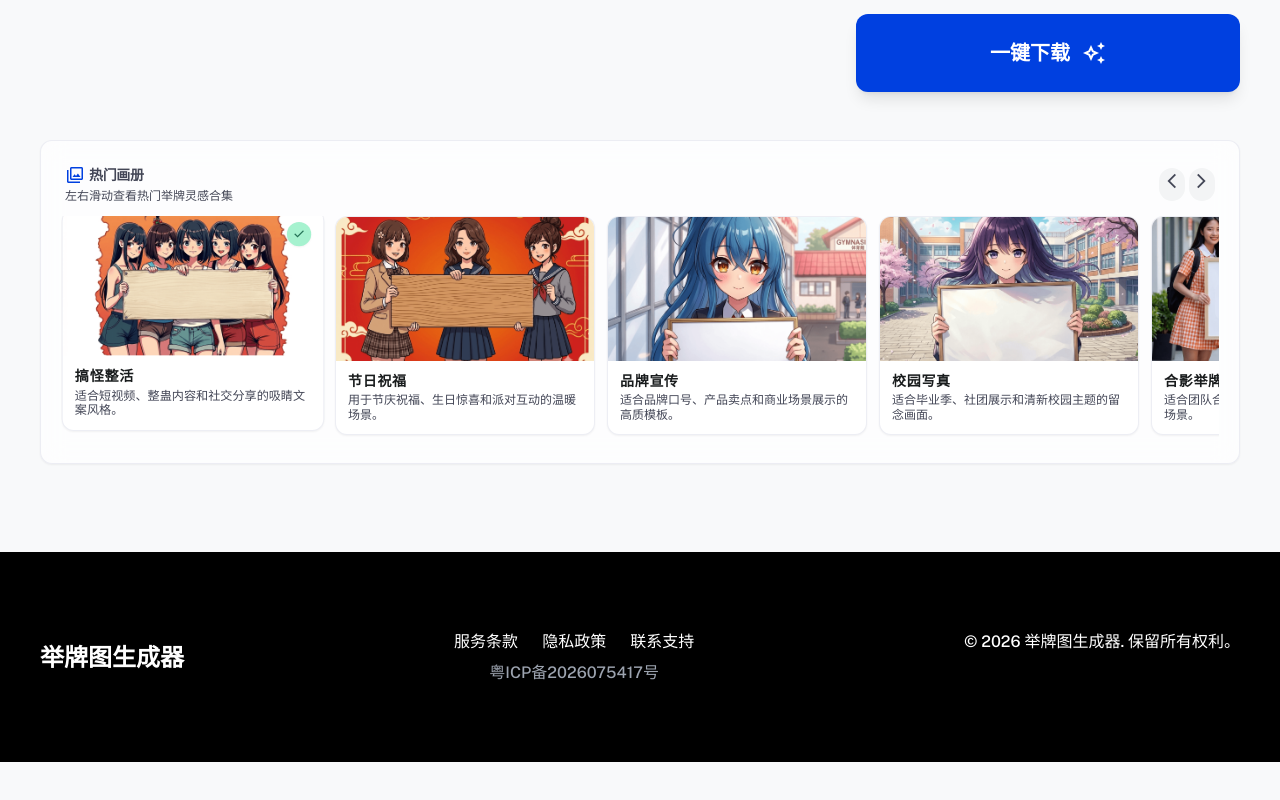
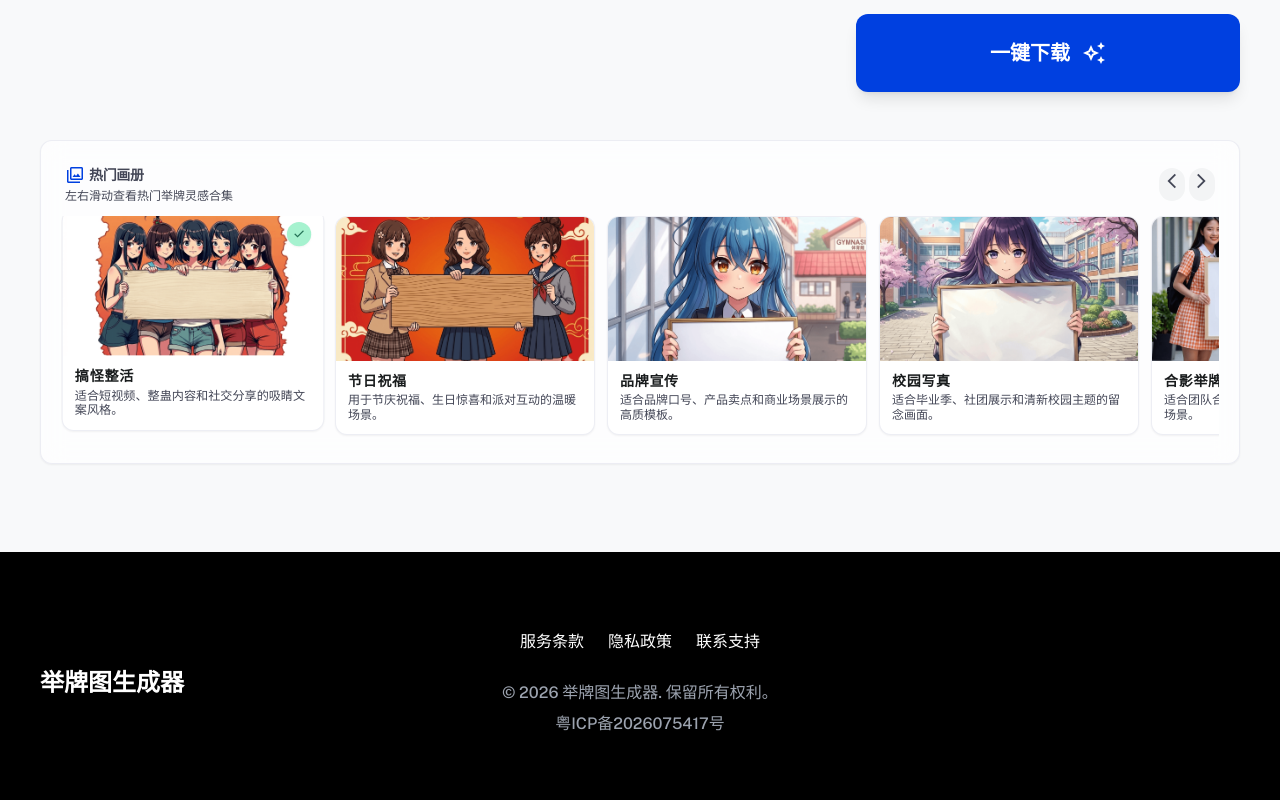
Before and after one commit to chenzhi-ls/SignHolding, a website built with webpack: page index.html in a window 1280 px wide. Shown: the part 938-1738 px from the top of the page. Before the commit the page ends 1700 px from the top, so only its background shows below. Built offline with nearby package versions, Linux system fonts and the light colour scheme.

Commit message:
优化 footer 布局、字号与备案信息
- footer 改用 3 列 grid（md:grid-cols-3），中间列（链接组 + 版权 + 备案号）水平居中
- 版权与备案号并入中间列竖向堆叠，版权置于链接组和备案号之间
- 链接、版权、备案号统一 16px（!text-[16px] + style.css 兜底）
- 链接、版权、备案号统一灰色 #9ca3af，作为次要信息
- 间距微调：版权与链接组 +8px（gap +1/3），与备案号 -12px（gap -1/2）
- 新增 ICP 备案号粤ICP备2026075417号（→ beian.miit.gov.cn）
- 联系邮箱改为 401642796@qq.com

Co-Authored-By: Claude Opus 4.7 <noreply@anthropic.com>

```diff
--- a/index.html
+++ b/index.html
@@ -518,9 +518,9 @@
     </section>
   </main>
 
-  <footer class="mt-xl flex w-full flex-col items-center justify-between gap-md bg-[#000000] px-margin-desktop py-xl md:flex-row">
-    <div class="text-headline-md font-headline-md text-[#ffffff]" data-i18n="brandName">举牌图生成器</div>
-    <div class="flex flex-col items-center gap-sm">
+  <footer class="mt-xl grid w-full grid-cols-1 items-center gap-md bg-[#000000] px-margin-desktop py-xl md:grid-cols-3">
+    <div class="text-headline-md font-headline-md text-[#ffffff] md:justify-self-start" data-i18n="brandName">举牌图生成器</div>
+    <div class="flex flex-col items-center gap-md">
       <div class="flex flex-wrap justify-center gap-md">
         <a id="terms-link" class="!text-[16px] text-label-sm text-[#ffffff] transition-all duration-300 hover:text-[#ffffff] hover:underline" href="terms.html" data-i18n="footerTerms">服务条款</a>
         <a id="privacy-link" class="!text-[16px] text-label-sm text-[#ffffff] transition-all duration-300 hover:text-[#ffffff] hover:underline" href="privacy.html" data-i18n="footerPrivacy">隐私政策</a>
@@ -534,8 +534,9 @@
         </button>
         <a class="hidden text-label-sm text-[#ffffff] transition-all duration-300 hover:text-[#ffffff] hover:underline" href="#" data-i18n="footerApi">API 文档</a>
       </div>
+      <div class="!text-[16px] text-label-sm text-[#9ca3af] mt-[8px]" data-i18n="footerCopyright">© 2026 举牌图生成器. 保留所有权利。</div>
       <a
-        class="!text-[16px] text-label-sm text-[#9ca3af] transition-all duration-300 hover:text-[#d1d5db] hover:underline"
+        class="!text-[16px] text-label-sm text-[#9ca3af] transition-all duration-300 hover:text-[#d1d5db] hover:underline mt-[-12px]"
         href="https://beian.miit.gov.cn/"
         target="_blank"
         rel="noopener noreferrer"
@@ -543,7 +544,7 @@
         粤ICP备2026075417号
       </a>
     </div>
-    <div class="!text-[16px] text-label-sm text-[#ffffff] md:self-start" data-i18n="footerCopyright">© 2026 举牌图生成器. 保留所有权利。</div>
+    <div class="hidden md:block" aria-hidden="true"></div>
   </footer>
   <div id="support-modal" class="hidden fixed inset-0 z-[70] items-center justify-center bg-black/55 px-base py-lg">
     <div class="w-full max-w-[520px] rounded-xl bg-white p-lg shadow-2xl">
```
